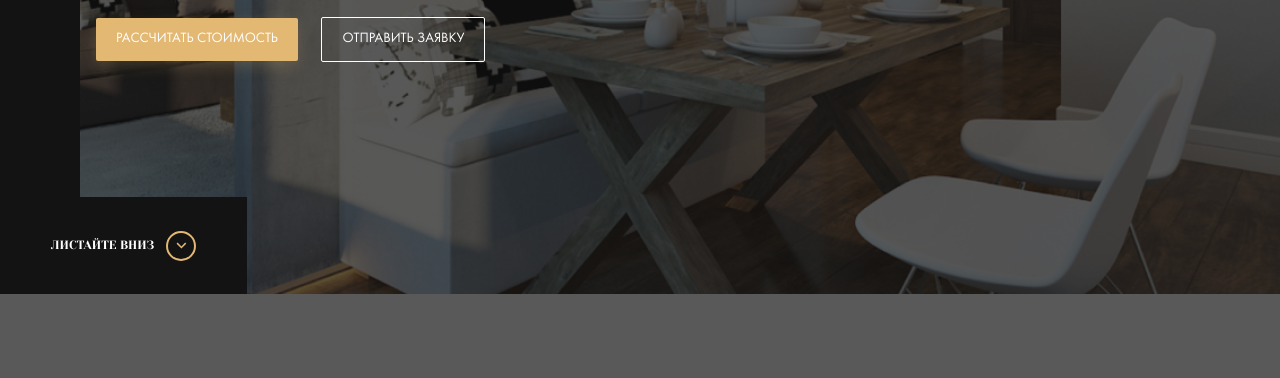
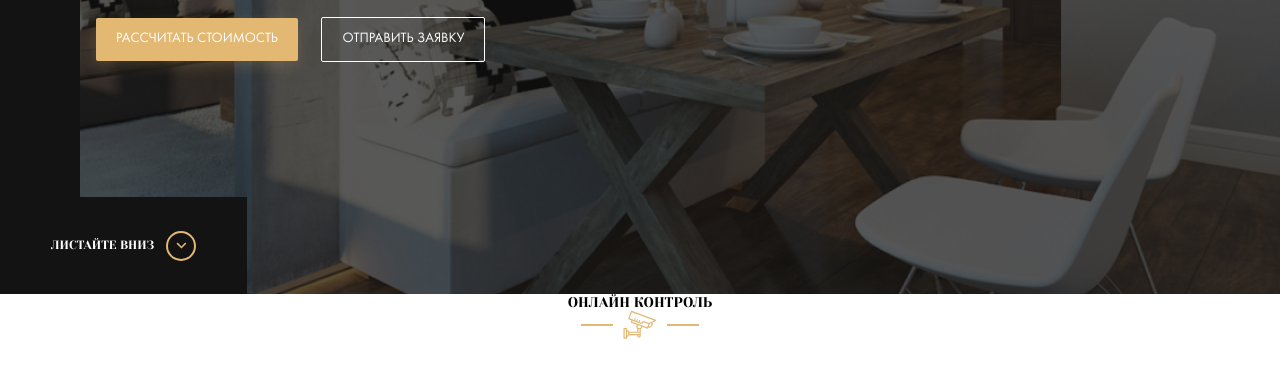
Before and after one commit to MigaesG/repair-design, a website: page index.html in a window 1280 px wide. Shown: the part 506-884 px from the top of the page. After the commit the page ends 845 px from the top, so only its background shows below. Drawn offline with Linux system fonts and the light colour scheme; files whose address does not match are found by name.

Commit message:
feat: add control section and move body settings in  _settings.sass

```diff
--- a/index.html
+++ b/index.html
@@ -51,6 +51,19 @@
      <a href="#" class="hero__scroll-down">листайте вниз</a>
    </section>
    <!-- /.hero -->
+   <section class="section control">
+     <div class="container">
+       <div class="section-title">
+         <div class="section-title__heading">онлайн контроль</div>
+         <!-- /.section-title__heading -->
+         <div class="section-title__image">
+           <img src="img/video.svg" alt="video">
+         </div>
+         <!-- /.section-title__image -->
+       </div>
+       <!-- /.section-title -->
+     </div>
+   </section>
   </main>
   <!-- /main -->
 
--- a/sass/_setings.sass
+++ b/sass/_setings.sass
@@ -0,0 +1,20 @@
+*, *:before, *:after
+  box-sizing: border-box
+body
+  font-family: 'Futura Book',  sans-serif
+  font-size: 14px
+.section
+  &-title
+    text-align: center
+    text-transform: uppercase
+    font-family: 'Yeseva One', cursive
+    &__image
+      display: flex
+      justify-content: center
+      align-items: center
+      &::after, &::before
+        content: ''
+        width: 32px
+        height: 2px
+        background-color: $primary
+        margin: 0 10px
--- a/sass/style.sass
+++ b/sass/style.sass
@@ -3,11 +3,7 @@
 @import 'variables'
 @import 'interface'
 @import 'grid'
-@import 'templates/_header'
-@import 'templates/_hero'
-
-*, *:before, *:after
-  box-sizing: border-box
-body
-  font-family: 'Futura Book',  sans-serif
-  font-size: 14px
+@import 'setings'
+@import 'templates/header'
+@import 'templates/hero'
+@import 'templates/control'
--- a/sass/templates/_hero.sass
+++ b/sass/templates/_hero.sass
@@ -9,6 +9,8 @@
   &::before
     content: ''
     position: absolute
+    top: 0
+    left: 0
     width: 100%
     height: 100%
     background-color: rgba($dark, 0.7)
```
Also changed, not shown: css/style.css, sass/templates/_control.sass (added).
